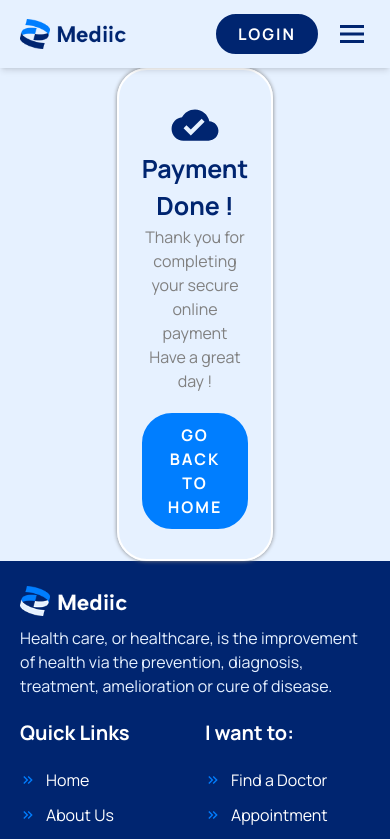
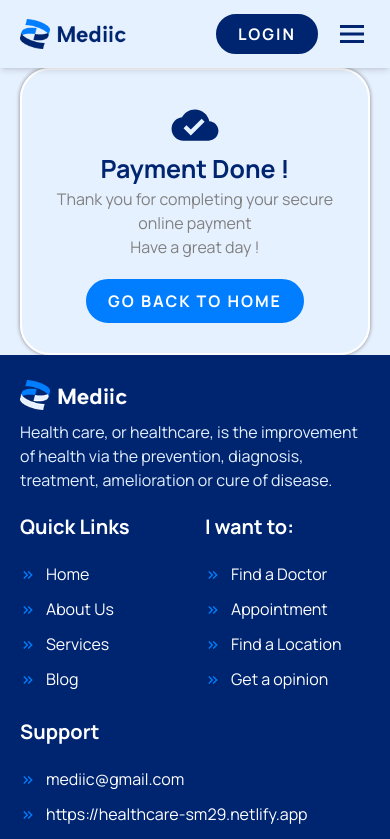
Before and after one commit to shohag390/Doctor_App, a React (Vite) app: page /checkout-success in a window 390 px wide. Shown: the top 839 px of the page. Built offline with nearby package versions, Linux system fonts and the light colour scheme.

Commit message:
Fixed the problem

```diff
--- a/src/Pages/Contact.jsx
+++ b/src/Pages/Contact.jsx
@@ -8,8 +8,8 @@ const Contact = () => {
 
   if (state.succeeded) {
     return (
-      <div className="bg-[#E6F1FF] md:h-[90vh] flex items-center justify-center">
-        <div className="card p-[30px] w-[40%] flex flex-col items-center ">
+      <div className="bg-[#E6F1FF] md:h-[90vh] md:px-0 px-[20px] md:flex md:items-center md:justify-center">
+        <div className="card p-[30px] md:w-[40%] flex flex-col items-center ">
           <IoMdCloudDone className="text-[#002570] text-[50px]" />
           <div className="text-center">
             <h3 className="text-[#002570] text-[25px] font-bold">
--- a/src/Pages/Doctors/CheckoutSuccess.jsx
+++ b/src/Pages/Doctors/CheckoutSuccess.jsx
@@ -4,8 +4,8 @@ import { Link } from "react-router-dom";
 
 const CheckoutSuccess = () => {
   return (
-    <div className="bg-[#E6F1FF] md:h-[90vh] flex items-center justify-center">
-      <div className="card p-[30px] w-[40%] flex flex-col items-center ">
+    <div className="bg-[#E6F1FF] md:h-[90vh] md:px-0 px-[20px] md:flex md:items-center md:justify-center">
+      <div className="card p-[30px] md:w-[40%] flex flex-col items-center ">
         <IoMdCloudDone className="text-[#002570] text-[50px]" />
         <div className="text-center">
           <h3 className="text-[#002570] text-[25px] font-bold">
```
